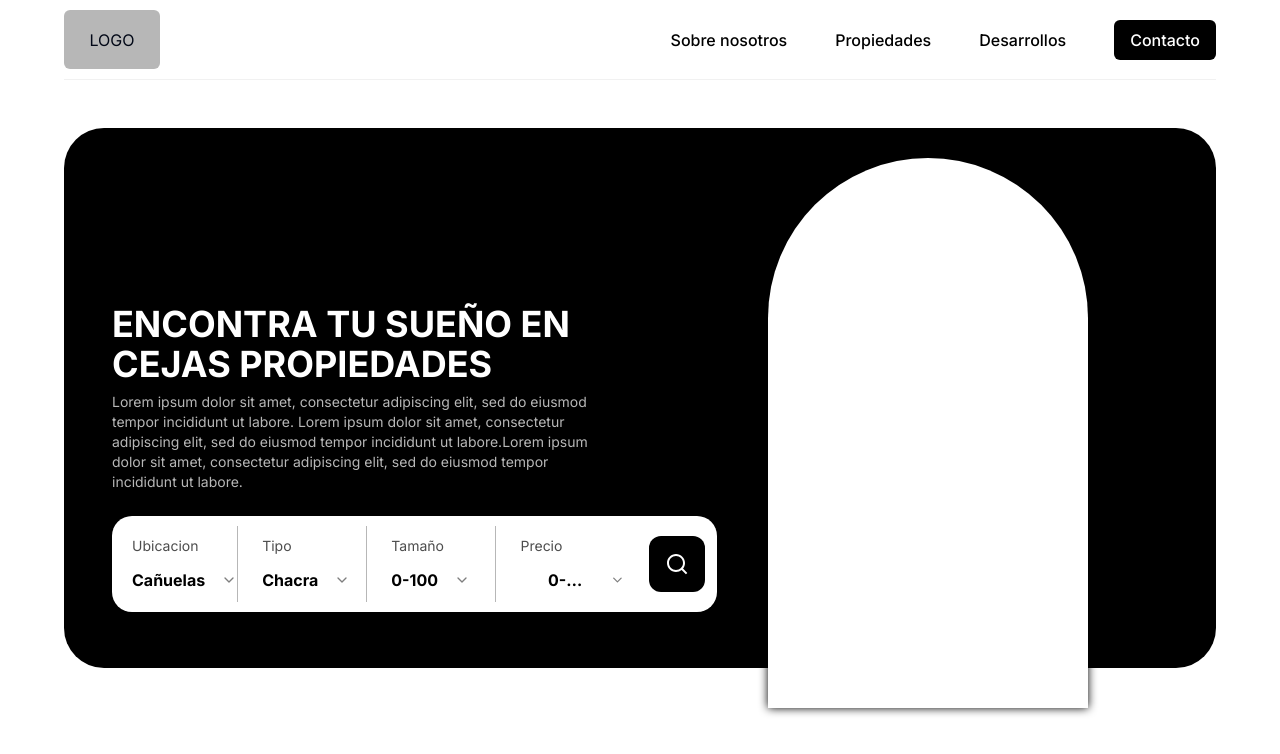
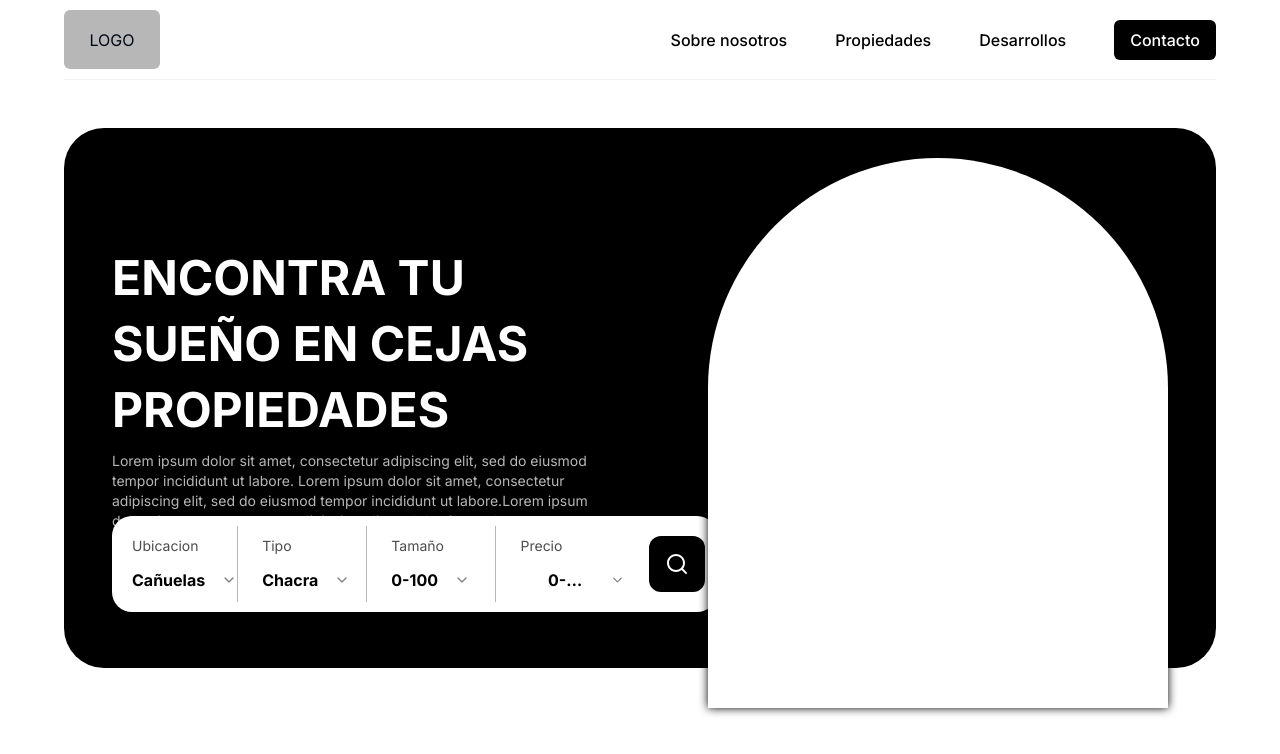
Before and after one commit to Tintaa307/cejas-propiedades, a Next.js app: page / in a window 1280 px wide. Shown: the top 754 px of the page. Built offline with nearby package versions, Linux system fonts and the light colour scheme.

Commit message:
feat: change image ilustration

```diff
--- a/src/components/Landing/Landing.tsx
+++ b/src/components/Landing/Landing.tsx
@@ -117,7 +117,7 @@ const Landing = () => {
         <section className="w-full h-3/4 bg-black rounded-[40px] flex items-center justify-center flex-row mt-12 animate-fade-in-down">
           <article className="relative w-1/2 h-full flex items-center justify-center flex-col">
             <div className="mx-12 flex flex-col gap-2">
-              <h1 className="text-white text-4xl font-bold">
+              <h1 className="text-white text-5xl font-bold leading-snug">
                 ENCONTRA TU SUEÑO EN CEJAS PROPIEDADES
               </h1>
               <p className="text-grey text-sm">
@@ -181,8 +181,8 @@ const Landing = () => {
               ))}
             </ul>
           </article>
-          <picture className="w-1/2 h-full flex items-end justify-center">
-            <div className="relative top-10 w-80 h-[550px] bg-white rounded-t-full shadow-[0_0_10px_#000]"></div>
+          <picture className="w-1/2 h-full flex items-end justify-end">
+            <div className="relative top-10 right-12 w-[460px] h-[550px] bg-white rounded-t-full shadow-[0_0_10px_#000]"></div>
           </picture>
         </section>
       </div>
--- a/src/components/navbar/Navbar.tsx
+++ b/src/components/navbar/Navbar.tsx
@@ -29,7 +29,7 @@ const Navbar = () => {
             LOGO
           </div>
         </picture>
-        <ul className="w-1/2 h-full flex items-center justify-end flex-row gap-12 ">
+        <ul className="w-1/2 h-full flex items-center justify-end flex-row gap-12">
           {navItems.map((item, index) => (
             <Item key={index} item={item} />
           ))}
```
